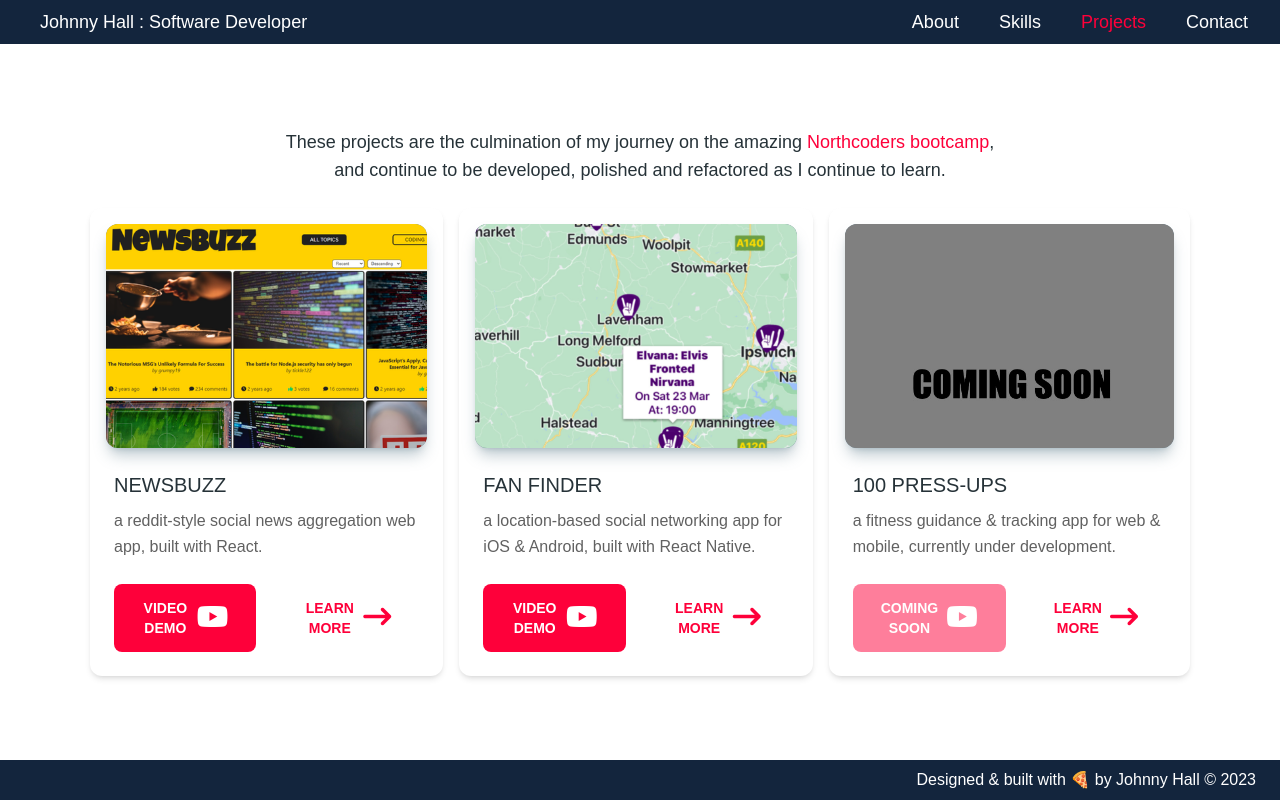
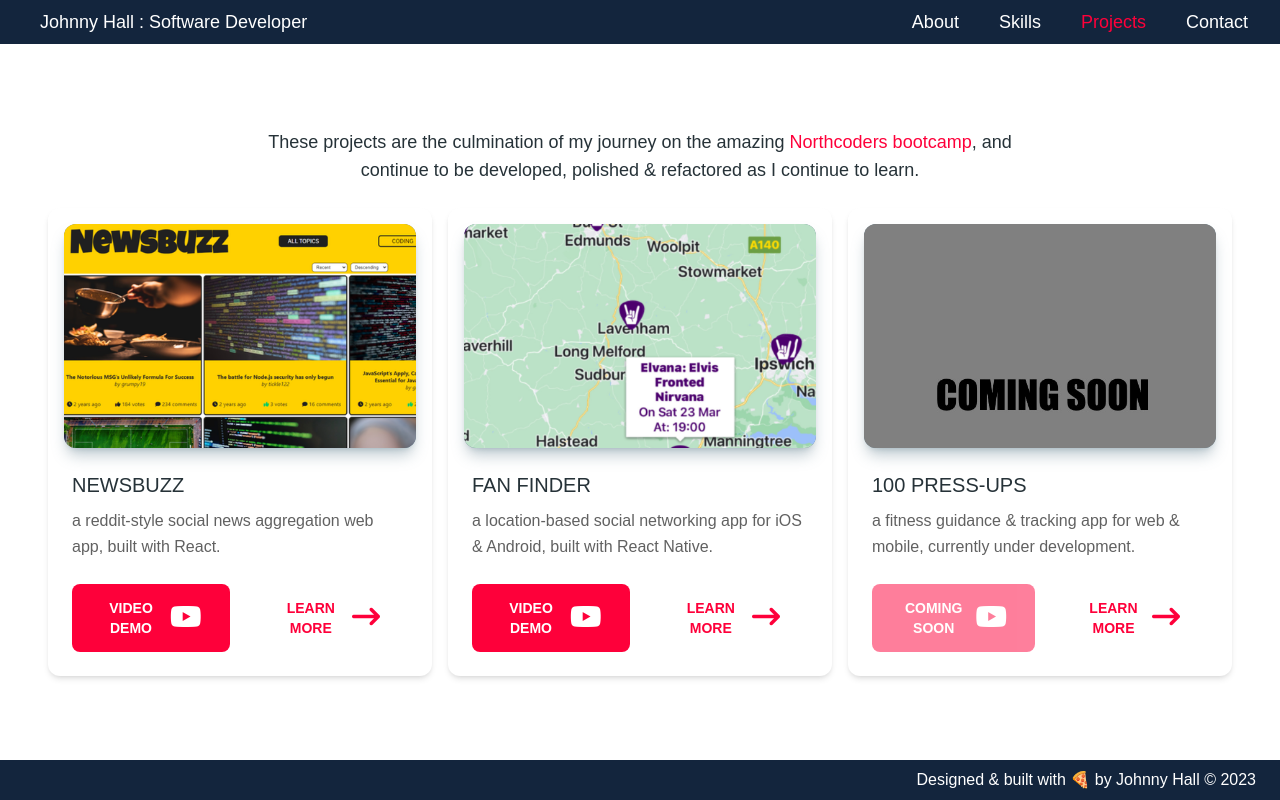
Before and after one commit to jbhall4291/portfolio, a React (Create React App) app: page /projects in a window 1280 px wide. Built offline with nearby package versions, Linux system fonts and the light colour scheme.

Commit message:
fix layout and style Projects

```diff
--- a/src/components/Header.jsx
+++ b/src/components/Header.jsx
@@ -7,7 +7,7 @@ function Header() {
 
   return (
     <header
-      className="sticky top-0 grid grid-cols-1 bg-myTheme text-white md:grid-cols-[auto_1fr] md:px-6 "
+      className="sticky top-0 grid grid-cols-1 bg-myTheme text-white md:grid-cols-[auto_1fr] md:px-6 z-10 "
       id="header"
     >
       <div className="flex justify-center bg-myTheme p-4 py-1 text-lg text-white hover:text-highlight md:py-2 ">
--- a/src/components/ProjectCard.jsx
+++ b/src/components/ProjectCard.jsx
@@ -15,7 +15,7 @@ import { faCircle } from "@fortawesome/free-solid-svg-icons";
 
 function ProjectCard({ title, image, description, youtubeURL, learnMorePage }) {
   return (
-    <Card className="mt-6 w-96 ">
+    <Card className="mt-6 sm:w-96 ">
       <CardHeader color="blue-gray" className="relative h-56" floated={false}>
         <img src={image} alt={title} layout="fill" />
       </CardHeader>
--- a/src/components/Projects.jsx
+++ b/src/components/Projects.jsx
@@ -16,20 +16,23 @@ import {
 
 function Projects() {
   return (
-    <section id="projects" className="container mx-auto px-5">
+    <section
+      id="projects"
+      className="mx-auto flex flex-col px-3 py-5 sm:px-5 sm:py-10 "
+    >
       <Typography
         color="blue-gray"
-        className="w-4/6 justify-center text-center lg:text-lg m-auto"
+        className="w-max-w mx-auto justify-center px-5 text-center sm:w-4/6 lg:text-lg "
       >
         These projects are the culmination of my journey on the amazing{" "}
         <a className="text-highlight" href="https://northcoders.com/">
           Northcoders bootcamp
         </a>
-        , and continue to be developed, polished and refactored as I continue to
+        , and continue to be developed, polished & refactored as I continue to
         learn.
       </Typography>
 
-      <div className="flex justify-center gap-4 ">
+      <div className="mx-auto flex flex-col flex-wrap items-center justify-center  sm:flex-row sm:gap-4  sm:px-5">
         <ProjectCard
           title="NEWSBUZZ"
           image={newsbuzzCard}
@@ -53,16 +56,6 @@ function Projects() {
           learnMorePage="/projects/onehundredpressups"
         />
       </div>
-
-      {/* <Typography
-        color="blue-gray"
-        className=" mt-5 text-center lg:mt-10 lg:text-lg"
-      >
-        These projects are the culmination of my incredible journey on the{" "}
-        <a className="text-highlight" href="https://northcoders.com/">
-          Northcoders bootcamp.
-        </a>
-      </Typography> */}
     </section>
   );
 }
```
